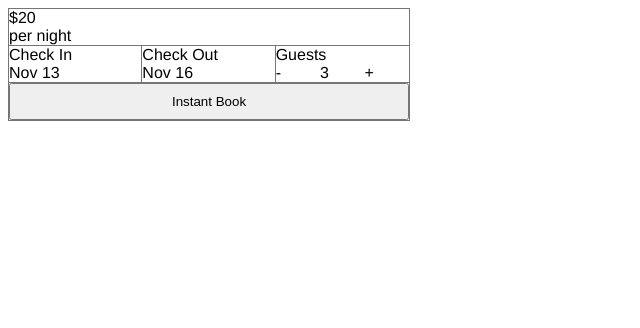
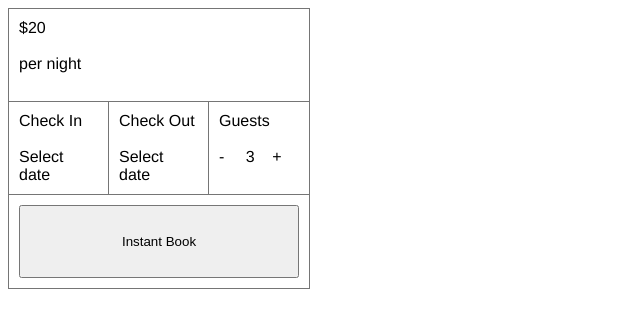
Before and after one commit to hrr49-greyjoy/connor-service, a React app: page / in a window 1280 px wide. Shown: the top 328 px of the page, without its empty margins (0-640 px from the left). Built offline with nearby package versions, Linux system fonts and the light colour scheme; the HTML template or start-up script is replaced by a standard one.

Commit message:
added beginning logic for date clicks

```diff
--- a/client/src/components/App.jsx
+++ b/client/src/components/App.jsx
@@ -12,8 +12,9 @@ export class App extends React.Component {
     this.state = {
       showMainButton: true,
       showDatePicker: false,
-      checkIn: moment().format('YYYY-MM-DD'),
-      checkOut: moment().add(3, 'days').format('YYYY-MM-DD'),
+      showBookButton: false,
+      checkIn: null,
+      checkOut: null,
       guests: 3,
       currentPicker: null,
     };
@@ -32,11 +33,23 @@ export class App extends React.Component {
     })
   }
 
+  closeCalendarAddBook() {
+    console.log('called closeCalendarAddBook');
+    this.setState({
+      showDatePicker: false,
+      showBookButton: true
+    })
+  }
+
   handleMainButtonClick() {
     this.removeInstantBookShowCalendar();
     this.setState({
       currentPicker: 'checkIn'
     });
+  }
+
+  handleBookButtonClick() {
+    console.log('booked');
   }
 
   handleGuestChange(event) {
@@ -78,41 +91,104 @@ export class App extends React.Component {
     let date = event.target.dataset.date;
 
     if (this.state.currentPicker === 'checkIn') {
-      this.setState({
-        checkIn: date,
-        currentPicker: 'checkOut'
-      });
 
+      //if checkout is null
+      //  set checkin to date
+      //  set picker to checkout
+
+      //if checkout is after date
+      //  set checkin to date
+      //  set currentPicker to null
+      //  call closeCalendarAddBook
+
+      //if checkout is before or on date
+      //  set checkin and checkout to null,
+      //  set picker to checkIn
+      if (!this.state.checkOut) {
+        this.setState({
+          checkIn: date,
+          currentPicker: 'checkOut'
+        })
+      } else if(moment(this.state.checkOut).isAfter(moment(date))) {
+        this.setState({
+          checkIn: date,
+          currentPicker: null
+        }, () => {
+          this.closeCalendarAddBook();
+        });
+      } else if(moment(this.state.checkOut).isSameOrBefore(moment(date))) {
+        this.setState({
+          checkIn: null,
+          checkOut: null,
+          currentPicker: 'checkIn'
+        });
+      }
     }
     if (this.state.currentPicker === 'checkOut') {
-      this.setState({
-        checkOut: date
-      });
+
+      //if checkin is null
+      //  set checkout to date
+      //  set picker to checkin
+
+      //if checkin is before date
+      //  set checkout to date
+      //  set currentPicker to null
+      //  call closeCalendarAddBook
+
+      //if checkin is after or on date
+      //  set checkin and checkout to null
+      //  set picker to checkin
+
+      if (!this.state.checkIn) {
+        this.setState({
+          checkOut: date,
+          currentPicker: 'checkIn'
+        })
+      } else if(moment(this.state.checkIn).isBefore(moment(date))) {
+        this.setState({
+          checkOut: date,
+          currentPicker: null
+        }, () => {
+          this.closeCalendarAddBook();
+        });
+      } else if(moment(this.state.checkIn).isSameOrAfter(moment(date))) {
+        this.setState({
+          checkIn: null,
+          checkOut: null,
+          currentPicker: 'checkIn'
+        });
+      }
     }
   }
 
   render() {
     let mainButton;
     let datePicker;
+    let bookButton;
 
     if (this.state.showDatePicker) {
       datePicker = <DatePicker handleDateClick={this.handleDateClick}/>;
     }
 
     if (this.state.showMainButton) {
-      mainButton = <button onClick={this.handleMainButtonClick}>Instant Book</button>
+      mainButton = <div className={styles.bookingButtonContainer}><button onClick={this.handleMainButtonClick}>Instant Book</button></div>
+    }
+
+    if (this.state.showBookButton) {
+      bookButton = <div className={styles.bookingButtonContainer}><button onClick={this.handleBookButtonClick}>Instant Book</button></div>
     }
 
     return(
       <div className={styles.appContainer}>
 
-        <div className={styles.gridContainer}>
+        <div className={(mainButton || bookButton) ? styles.gridContainer : styles.gridContainerNoButton}>
+
           <div className={styles.priceContainer}>
             <div>$20</div>
             <div>per night</div>
           </div>
           <Options handleCheckInOutClick={this.handleCheckInOutClick} appState={this.state} handleGuestChange={this.handleGuestChange}/>
-          {mainButton}
+          {mainButton}{bookButton}
 
         </div>
         {datePicker}
--- a/client/src/components/DatePicker.jsx
+++ b/client/src/components/DatePicker.jsx
@@ -86,14 +86,13 @@ export class DatePicker extends Component {
 
   render() {
     return(
-      <div>
-      <div className="calendar-container">
+      <div className={styles.calendarContainer}>
 
-        <section className={styles.monthWrapper}>
+        <div className={styles.monthWrapper}>
         <div id="btn-previous-month"  className={styles.btnChangeMonth} onClick={(e) => this.handleChangeMonth(e)}>{"<"}</div>
-        <h2>{this.state.selectedMonth.format('MMMM YYYY')}</h2>
+        <div>{this.state.selectedMonth.format('MMMM YYYY')}</div>
         <div id="btn-next-month" className={styles.btnChangeMonth} onClick={(e) => this.handleChangeMonth(e)}>{">"}</div>
-        </section>
+        </div>
 
         <div className={styles.weekWrapper}>
           <div>S</div>
@@ -108,7 +107,6 @@ export class DatePicker extends Component {
         <div className={styles.dateWrapper} onClick={this.props.handleDateClick}>{this.state.dates.map((date) => date)}</div>
 
       </div>
-      </div>
     )
   }
 }
--- a/client/src/components/Options.jsx
+++ b/client/src/components/Options.jsx
@@ -27,12 +27,12 @@ export class Options extends Component {
       <div id="checkIn" className={`${styles.checkDate} ${conditionalClassCheckIn}`}
       onClick={(e) => this.props.handleCheckInOutClick(e)}>
         <div>Check In</div>
-        <div>{moment(this.props.appState.checkIn).format('MMM D')}</div>
+        <div>{this.props.appState.checkIn === null ? 'Select date' : moment(this.props.appState.checkIn).format('MMM D')}</div>
       </div>
 
       <div id="checkOut" className={`${styles.checkDate} ${conditionalClassCheckOut}`} onClick={(e) => this.props.handleCheckInOutClick(e)}>
         <div>Check Out</div>
-        <div>{moment(this.props.appState.checkOut).format('MMM D')}</div>
+        <div>{this.props.appState.checkOut === null ? 'Select date' : moment(this.props.appState.checkOut).format('MMM D')}</div>
       </div>
 
       <div className={styles.guests}>
--- a/client/src/components/styles/app.module.css
+++ b/client/src/components/styles/app.module.css
@@ -1,6 +1,6 @@
 .appContainer {
   display: block;
-  width: 400px;
+  width: 300px;
   font-family: Calibre, Helvetica, Arial, sans-serif;
   border-style: solid;
   border-width: thin;
@@ -12,10 +12,22 @@
   grid-template-rows: 1fr 1fr 1fr;
 }
 
+.gridContainerNoButton {
+  display: grid;
+  grid-template-rows: 1fr 1fr;
+}
+
 .priceContainer {
   display: grid;
   grid-template-rows: 1fr 1fr;
+  padding: 10px;
   border-bottom-style: solid;
   border-bottom-width: thin;
   border-bottom-color: #757575;
 }
+
+.bookingButtonContainer {
+  display: grid;
+  grid-template-columns: 1fr;
+  padding: 10px;
+}
--- a/client/src/components/styles/datePicker.module.css
+++ b/client/src/components/styles/datePicker.module.css
@@ -1,3 +1,8 @@
+.calendarContainer {
+  display: grid;
+  grid-template-rows: 1fr 1fr 11fr
+}
+
 .dateWrapper {
   display: grid;
   grid-template-columns: 1fr 1fr 1fr 1fr 1fr 1fr 1fr;
--- a/client/src/components/styles/options.module.css
+++ b/client/src/components/styles/options.module.css
@@ -6,6 +6,7 @@
 .checkDate {
   display: grid;
   grid-template-rows: 1fr 1fr;
+  padding:10px;
   border-right: solid;
   border-right-color: #757575;
   border-right-width: thin;
@@ -29,6 +30,7 @@
 .guests {
   display: grid;
   grid-template-rows: 1fr 1fr;
+  padding: 10px;
   border-bottom: solid;
   border-bottom-color:#757575;
   border-bottom-width: thin;
```
